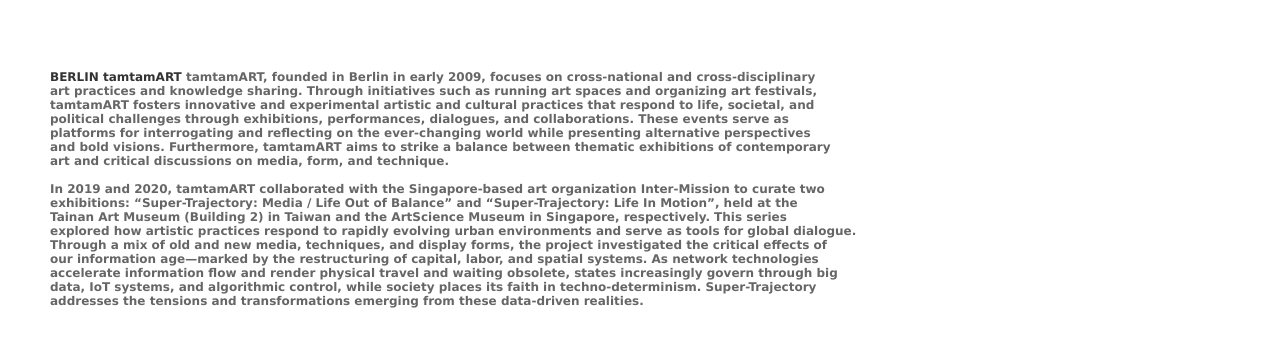
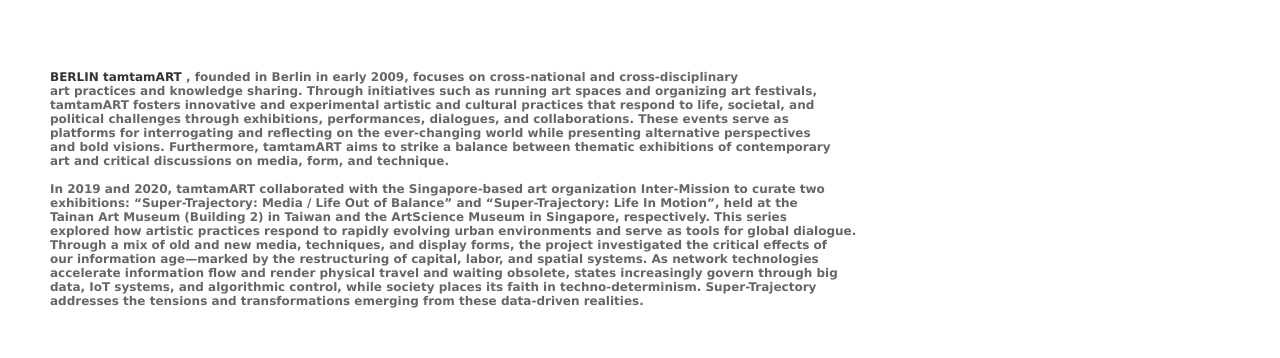
Before and after one commit to bearfuinberlin/tamtamart, a plain HTML site: page about.html in a window 1280 px wide. Shown: the part 168-526 px from the top of the page. Drawn offline with Linux system fonts and the light colour scheme.

Commit message:
Add files via upload

```diff
--- a/about.html
+++ b/about.html
@@ -150,7 +150,7 @@ h3 {
 <div align="left">
   <table width="83%" height="210" border="0" align="left" cellpadding="2" cellspacing="5" bordercolor="#FFFFFF" bgcolor="#FFFFFF">
     <tr>
-      <th width="37%" height="130" valign="top" nowrap="nowrap" bgcolor="#FFFFFF"><h2 align="left" class="style22"><span class="style23"><span class="style24">BERLIN tamtamART</span> tamtamART, founded in Berlin in early 2009, focuses on cross-national and cross-disciplinary <br />
+      <th width="37%" height="130" valign="top" nowrap="nowrap" bgcolor="#FFFFFF"><h2 align="left" class="style22"><span class="style23"><span class="style24">BERLIN tamtamART</span> , founded in Berlin in early 2009, focuses on cross-national and cross-disciplinary <br />
         art practices and knowledge sharing. Through initiatives such as running art spaces and organizing art festivals, <br />
         tamtamART fosters innovative and experimental artistic and cultural practices that respond to life, societal, and <br />
         political challenges through exhibitions, performances, dialogues, and collaborations. These events serve as <br />
```
